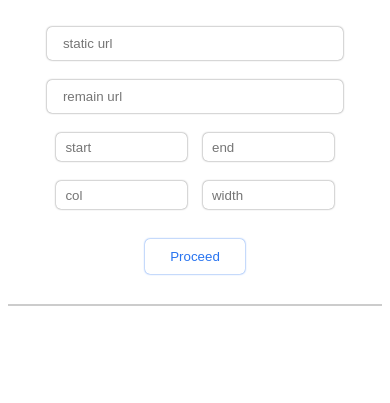
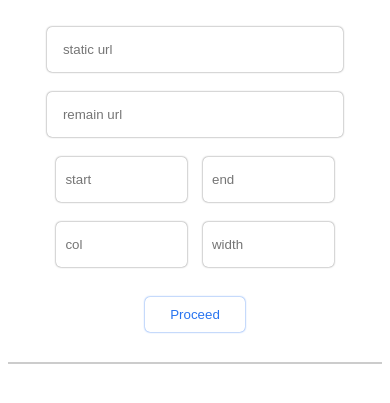
Before and after one commit to ShivamVr/ImageShowcase, a plain HTML site: page index.html in a window 390 px wide. Shown: the part 49-452 px from the top of the page. Drawn offline with Linux system fonts and the light colour scheme.

Commit message:
Update index.html

```diff
--- a/index.html
+++ b/index.html
@@ -37,7 +37,7 @@
 
         .container input{
             width: 90%;
-            padding: 10px 20px;
+            padding: 13px 20px;
             margin: 10px 0;
         }
         .container>div{
@@ -137,12 +137,12 @@
         }
               .container input{
             width: 92%;
-            padding: 9px 10px;
+            padding: 15px 10px;
             margin: 10px 0;
         }
         .container div.sizer-box input, .container div.loop-box input{
             width: 80%;
-            padding: 4.5%;
+            padding: 15px 4.5%;
             overflow: hidden;
             box-sizing: unset;
         }
```
